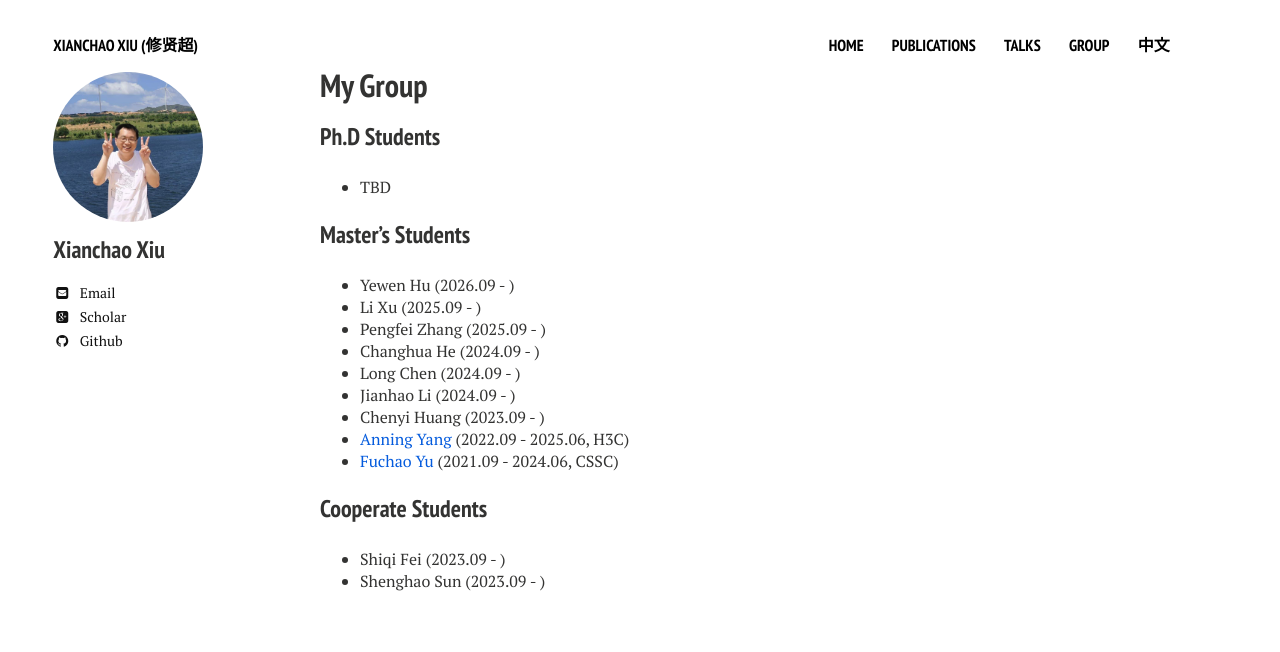
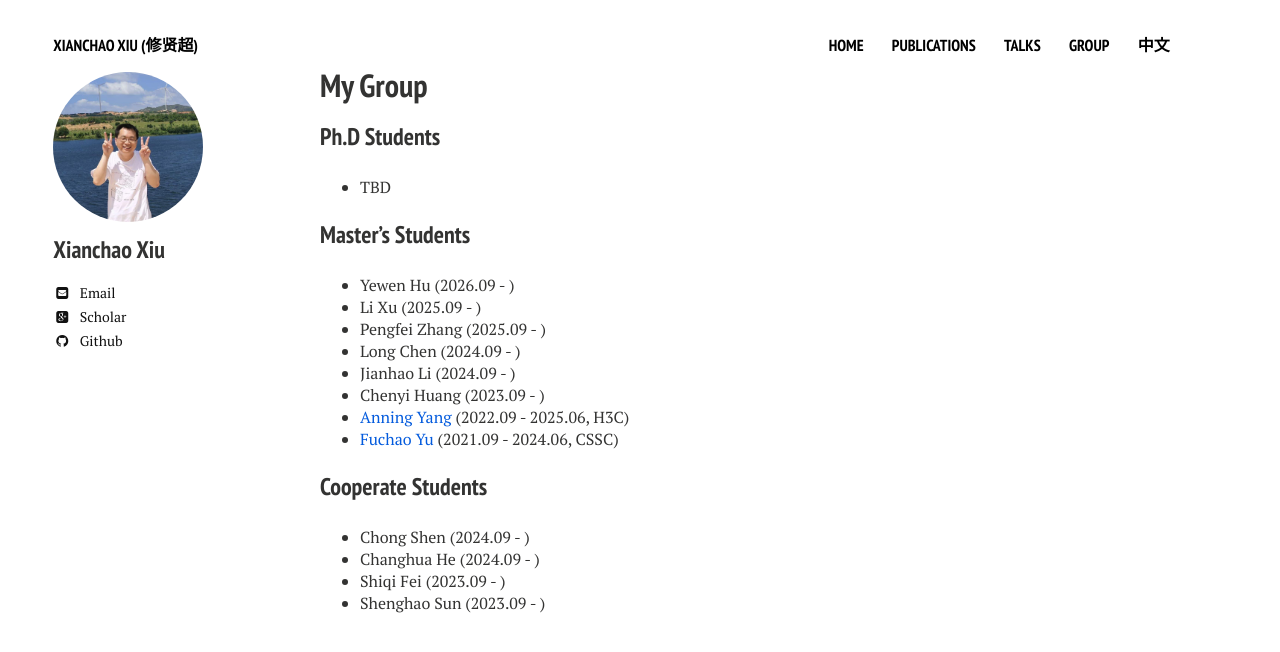
Before and after one commit to xianchaoxiu/xianchaoxiu.github.io, a Jekyll site: the page built from group/index.md, in a window 1280 px wide. Shown: the top 652 px of the page. Built offline with Jekyll 4.4.1, drawn with Linux system fonts in a browser that asks for light colours; nearby versions of some CDN libraries.

Commit message:
Update index.md

```diff
--- a/group/index.md
+++ b/group/index.md
@@ -23,9 +22,8 @@ share: false
 * <a href="../group/2024-Yu.pdf" class="textlink" target="_blank"> Fuchao Yu</a> (2021.09 - 2024.06, CSSC) <br>
 
 
-
-
 ### Cooperate Students
-
+* Chong Shen (2024.09 - )  <br>
+* Changhua He (2024.09 - )  <br>
 * Shiqi Fei (2023.09 - ) <br>
 * Shenghao Sun (2023.09 - ) <br>
```
Also changed, not shown: other parts of group/index.md (+0 -1 lines).
